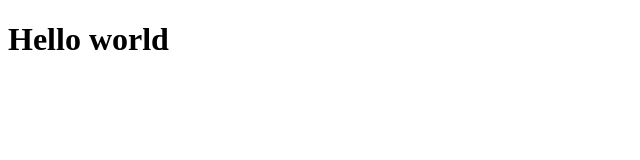
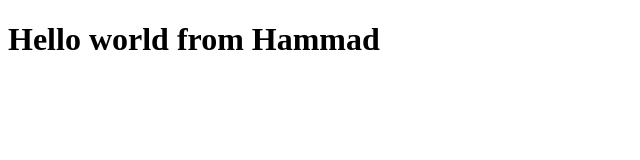
Before and after one commit to Hammad86/test, a plain HTML site: page index.html in a window 1280 px wide. Shown: the whole page, without its empty margins (0-640 px from the left). Drawn offline with Linux system fonts and the light colour scheme.

Commit message:
Update index.html

```diff
--- a/index.html
+++ b/index.html
@@ -7,6 +7,6 @@
     <title>Document</title>
 </head>
 <body>
-    <h1>Hello world</h1>
+    <h1>Hello world from Hammad</h1>
 </body>
 </html>
```
